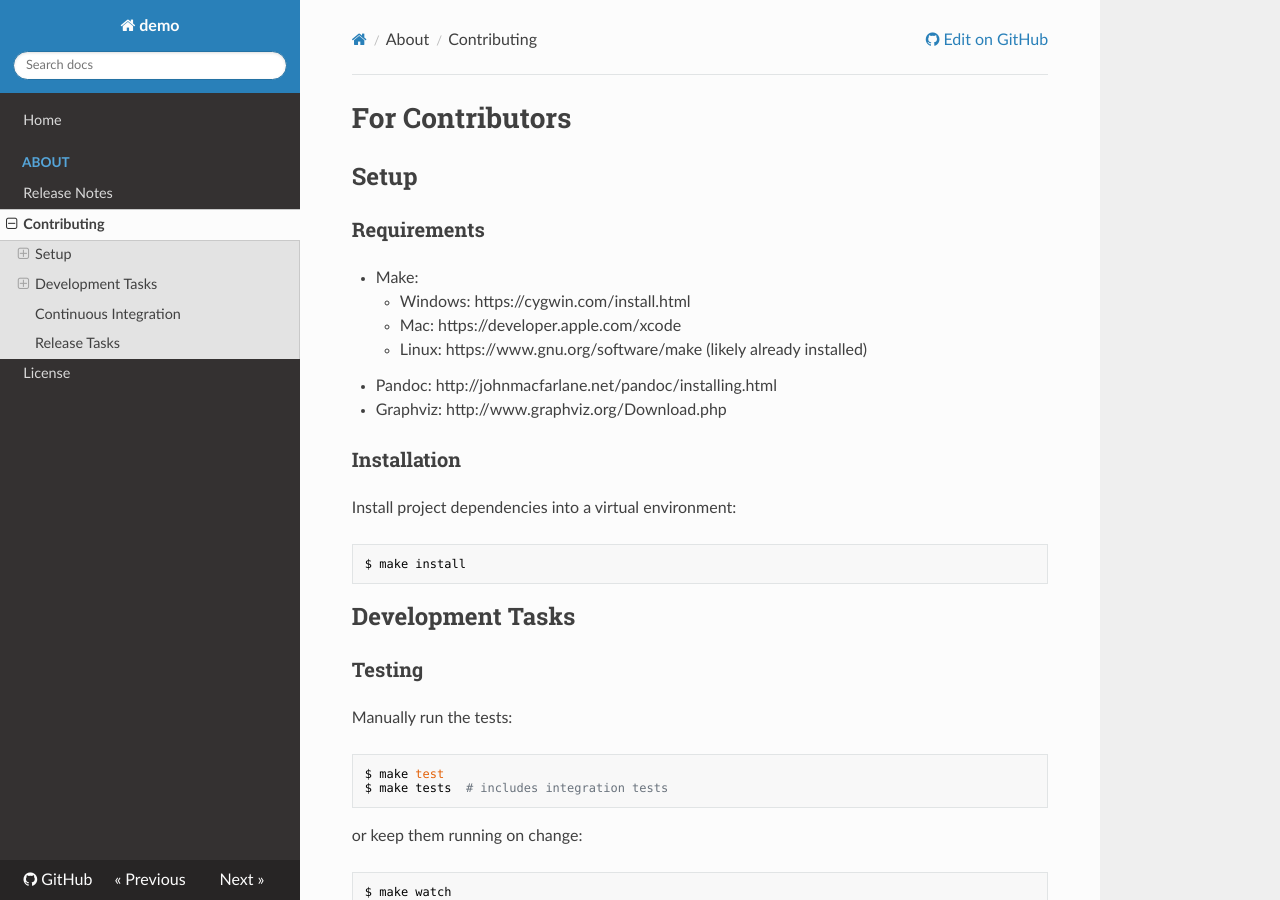
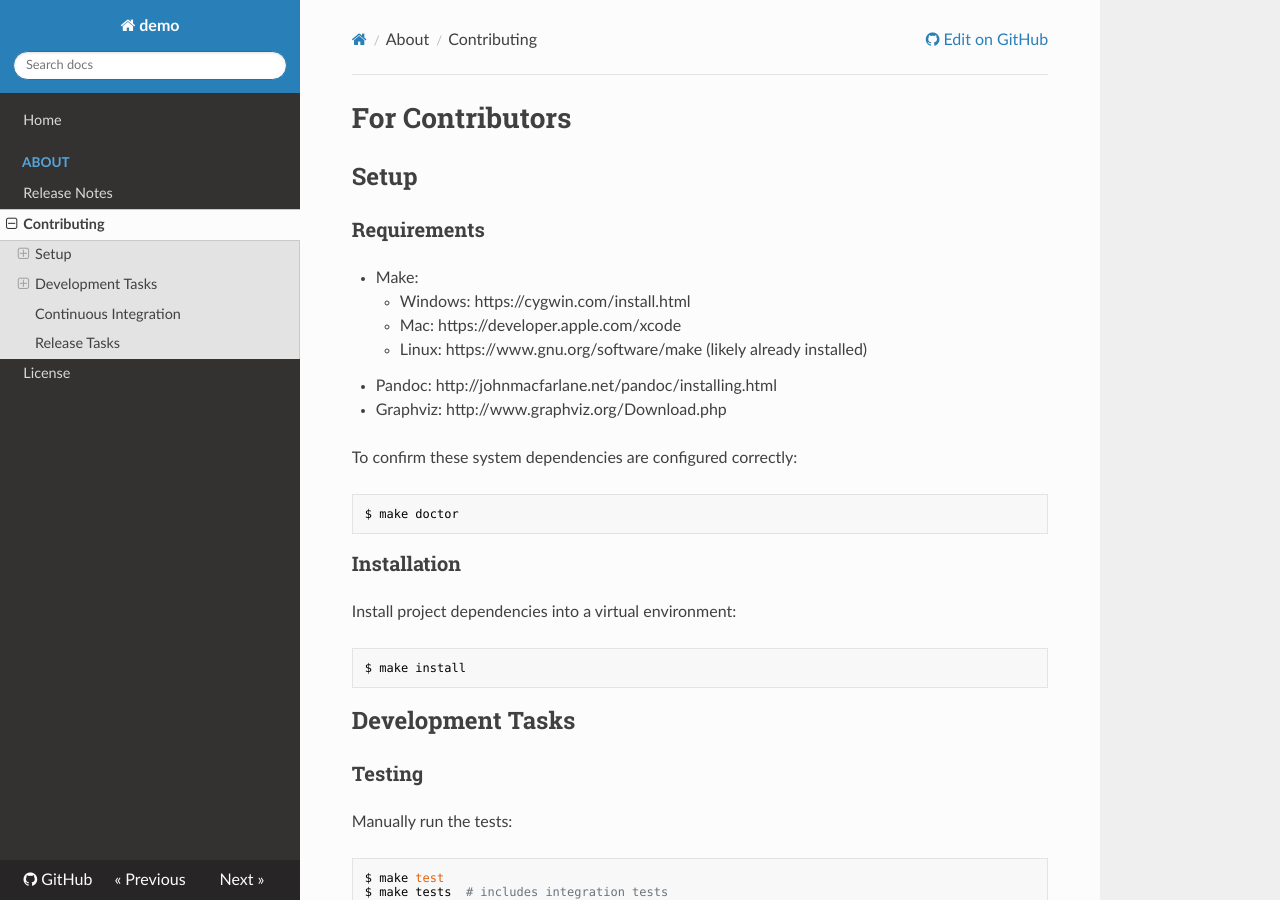
Before and after one commit to jacebrowning/template-python-demo, an MkDocs documentation site: the page built from docs/about/contributing.md, in a window 1280 px wide and 900 px high. Built offline with MkDocs 1.6.1, drawn with Linux system fonts in a browser that asks for light colours; nearby versions of some CDN libraries; old or Windows-style settings are respelled for this version of MkDocs.

Commit message:
Deploy Travis CI build 844 to GitHub

````diff
--- a/.appveyor.yml
+++ b/.appveyor.yml
@@ -19,6 +19,8 @@ install:
   - copy C:\MinGW\bin\mingw32-make.exe C:\MinGW\bin\make.exe
   - set PATH=%PATH%;C:\MinGW\bin
   - make --version
+  # Check system dependencies
+  - make doctor || echo "Some system dependencies might be missing"
   # Install project dependencies
   - make install
 
--- a/.travis.yml
+++ b/.travis.yml
@@ -13,6 +13,9 @@ cache:
 env:
   global:
     - RANDOM_SEED=0
+
+before_install:
+  - make doctor || echo "Some system dependencies might be missing"
 
 install:
   - make install
--- a/circle.yml
+++ b/circle.yml
@@ -5,6 +5,8 @@ machine:
     RANDOM_SEED: 0
 
 dependencies:
+  pre:
+    - make doctor || echo "Some system dependencies might be missing"
   override:
     - make install
   cache_directories:
--- a/docs/about/contributing.md
+++ b/docs/about/contributing.md
@@ -10,6 +10,12 @@
     * Linux: https://www.gnu.org/software/make (likely already installed)
 * Pandoc: http://johnmacfarlane.net/pandoc/installing.html
 * Graphviz: http://www.graphviz.org/Download.php
+
+To confirm these system dependencies are configured correctly:
+
+```sh
+$ make doctor
+```
 
 ### Installation
 
````
Also changed, not shown: CONTRIBUTING.md (+6 -0 lines), 3 other files.
